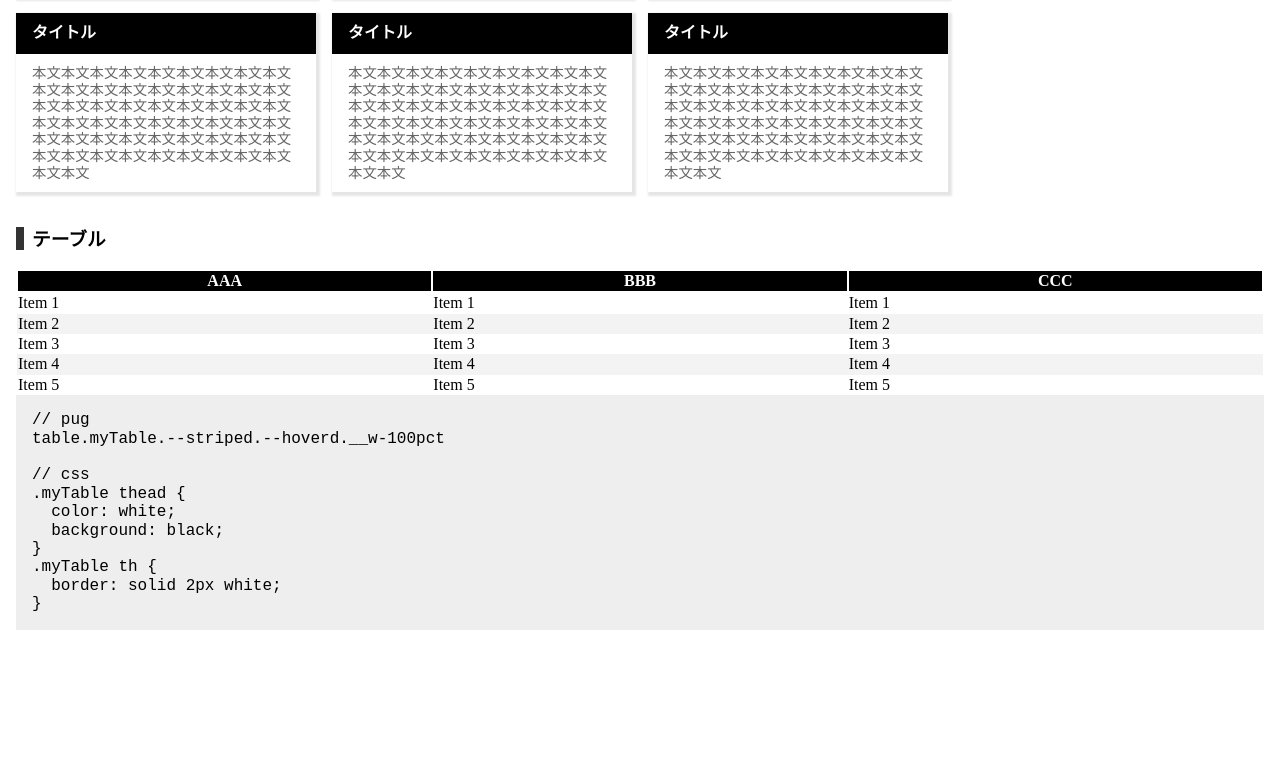
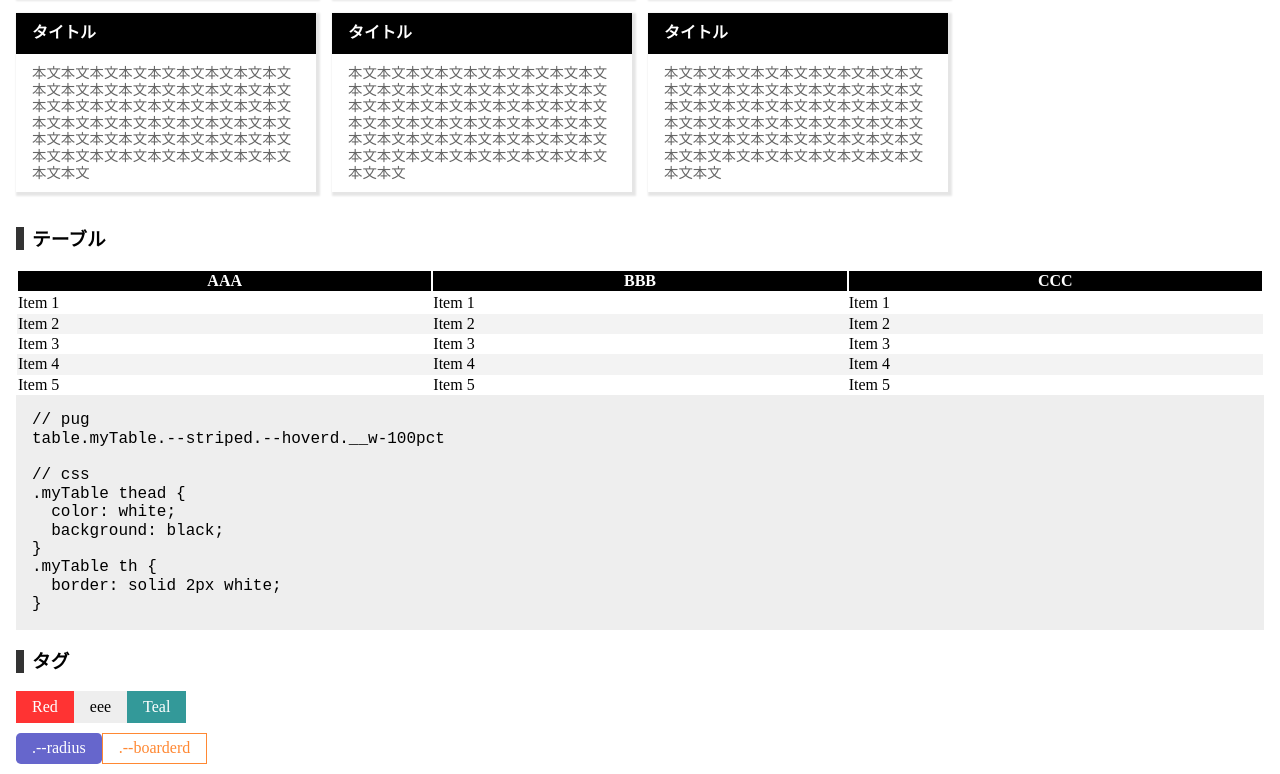
Before and after one commit to 0ceanMoo/css_fw, a website: page assets/pug/index.pug in a window 1280 px wide. Shown: the part 3901-4675 px from the top of the page. Before the commit the page ends 4551 px from the top, so only its background shows below. Drawn offline with nearby package versions, Linux system fonts and the light colour scheme; files that its build step writes are made by us from their sources.

Commit message:
タグを追加

```diff
--- /dev/null
+++ b/assets/pug/compo/_tags.pug
@@ -0,0 +1,14 @@
+h3.--lefted タグ
+.tag-box
+  span._Tag.__Red Red
+  span._Tag.__bg-eee eee
+  span._Tag.__Teal Teal
+.tag-box
+  span._Tag.--radius.__Blue .--radius
+  span._Tag.--borderd.__orange .--boarderd
+
+style
+  .
+    .tag-box {
+      margin-bottom: 10px
+    }
--- a/assets/pug/index.pug
+++ b/assets/pug/index.pug
@@ -21,6 +21,7 @@ html(lang="en")
         article: include compo/_buttons.pug
         article: include compo/_cards.pug
         article: include compo/_table.pug
+        article: include compo/_tags.pug
     style
       .
         body {
--- a/assets/scss/app.scss
+++ b/assets/scss/app.scss
@@ -29,3 +29,4 @@ a {
 @import "compo/_buttons";
 @import "compo/_icons";
 @import "compo/_table";
+@import "compo/_tags";
--- /dev/null
+++ b/assets/scss/compo/_tags.sass
@@ -0,0 +1,10 @@
+._Tag
+  box-sizing: border-box
+  display: inline-block
+  padding: .4rem 1rem
+  vertical-align: top
+  &.--radius
+    border-radius: .3rem
+  &.--borderd
+    border: .1rem solid
+    padding: .36rem 1rem
```
Also changed, not shown: assets/css/util.css, public/css/util.css, public/index.html.
